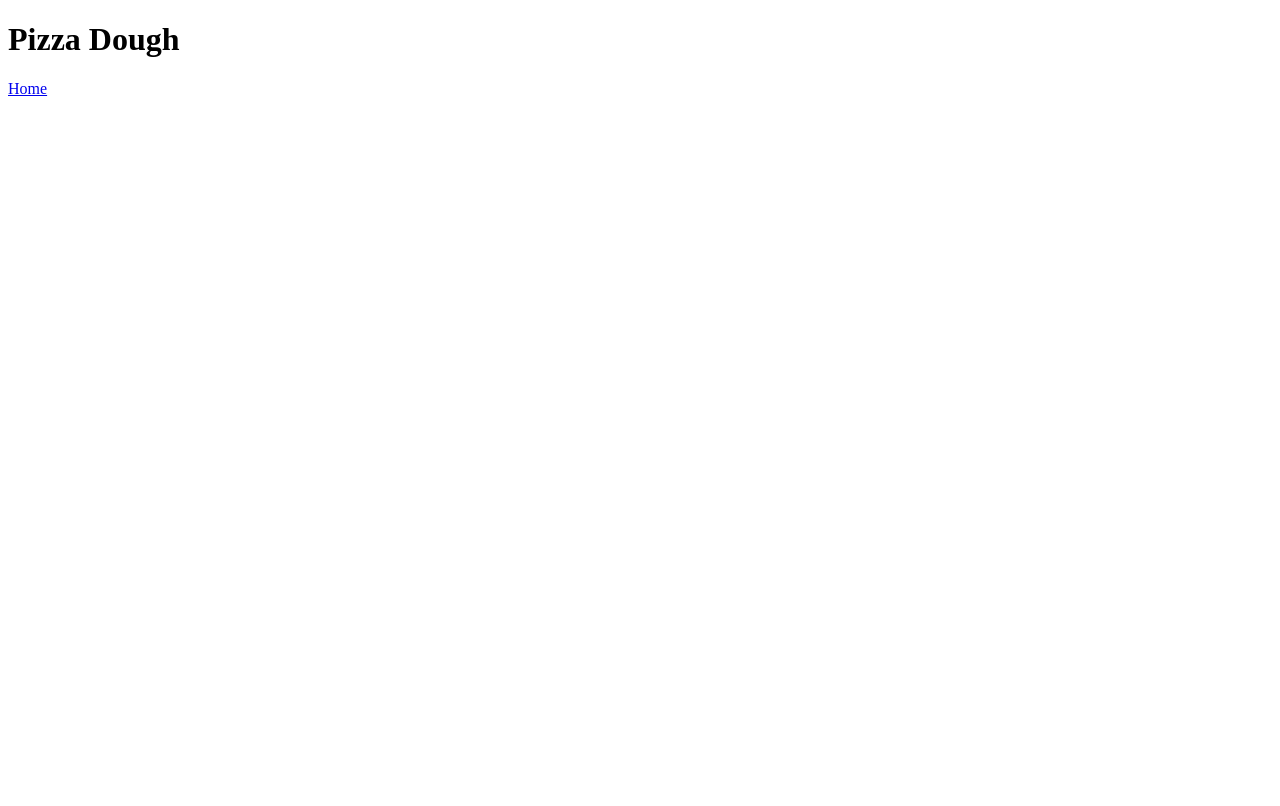
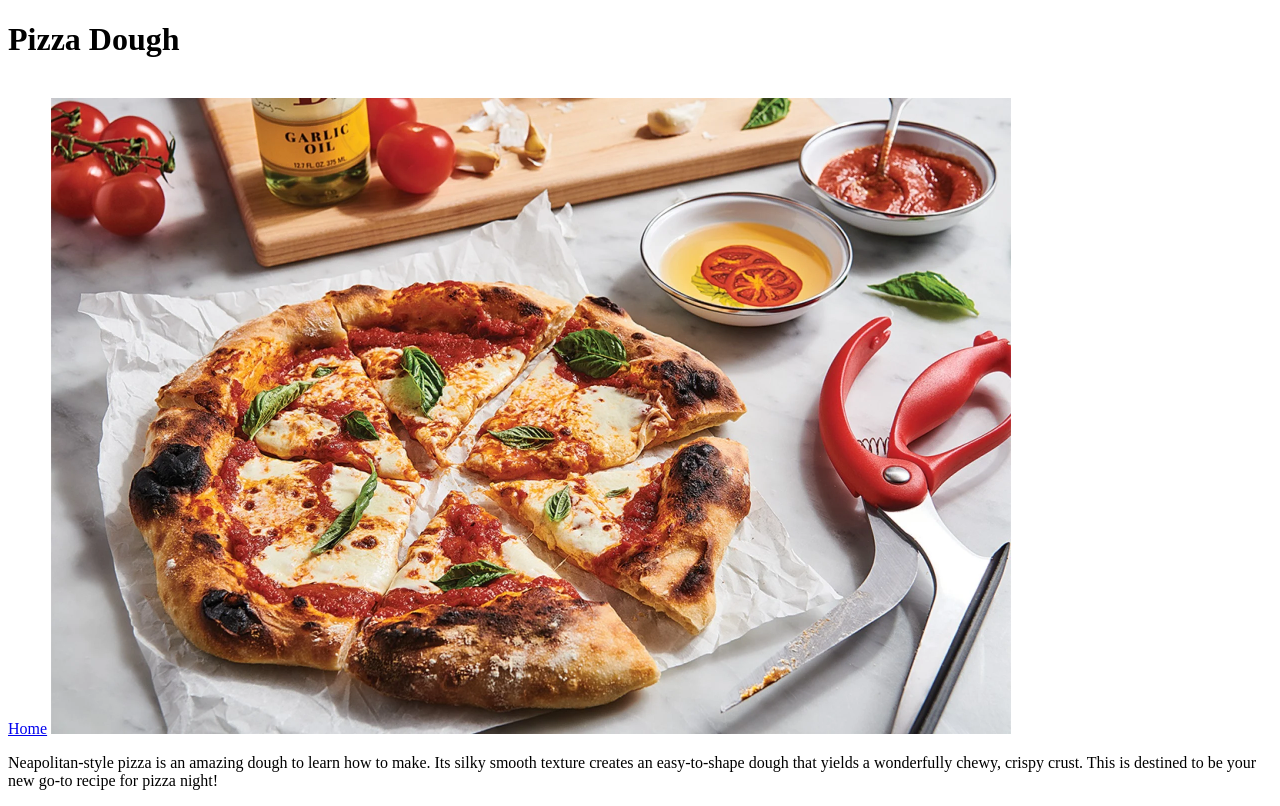
Before and after one commit to jrpeoples06/odin-recipes, a plain HTML site: page recipes/pizza_dough.html in a window 1280 px wide. Drawn offline with Linux system fonts and the light colour scheme.

Commit message:
Add picture and description to pizza_dough.html

```diff
--- a/recipes/pizza_dough.html
+++ b/recipes/pizza_dough.html
@@ -8,7 +8,13 @@
 
     <body>
         <h1>Pizza Dough</h1>
+        <br>
         <a href="../index.html">Home</a>
-    </body>
+        <img src="../images/Neapolitan-Pizza-0038.webp" width="960" height="636" alt="Picture of Neapolitan Pizza">
+        <p>
+            Neapolitan-style pizza is an amazing dough to learn how to make. Its silky smooth texture creates an
+            easy-to-shape dough that yields a wonderfully chewy, crispy crust. This is destined to be your new go-to
+            recipe for pizza night!
+        </p>
 
 </html>
```
Also changed, not shown: images/Neapolitan-Pizza-0038.webp (added).
